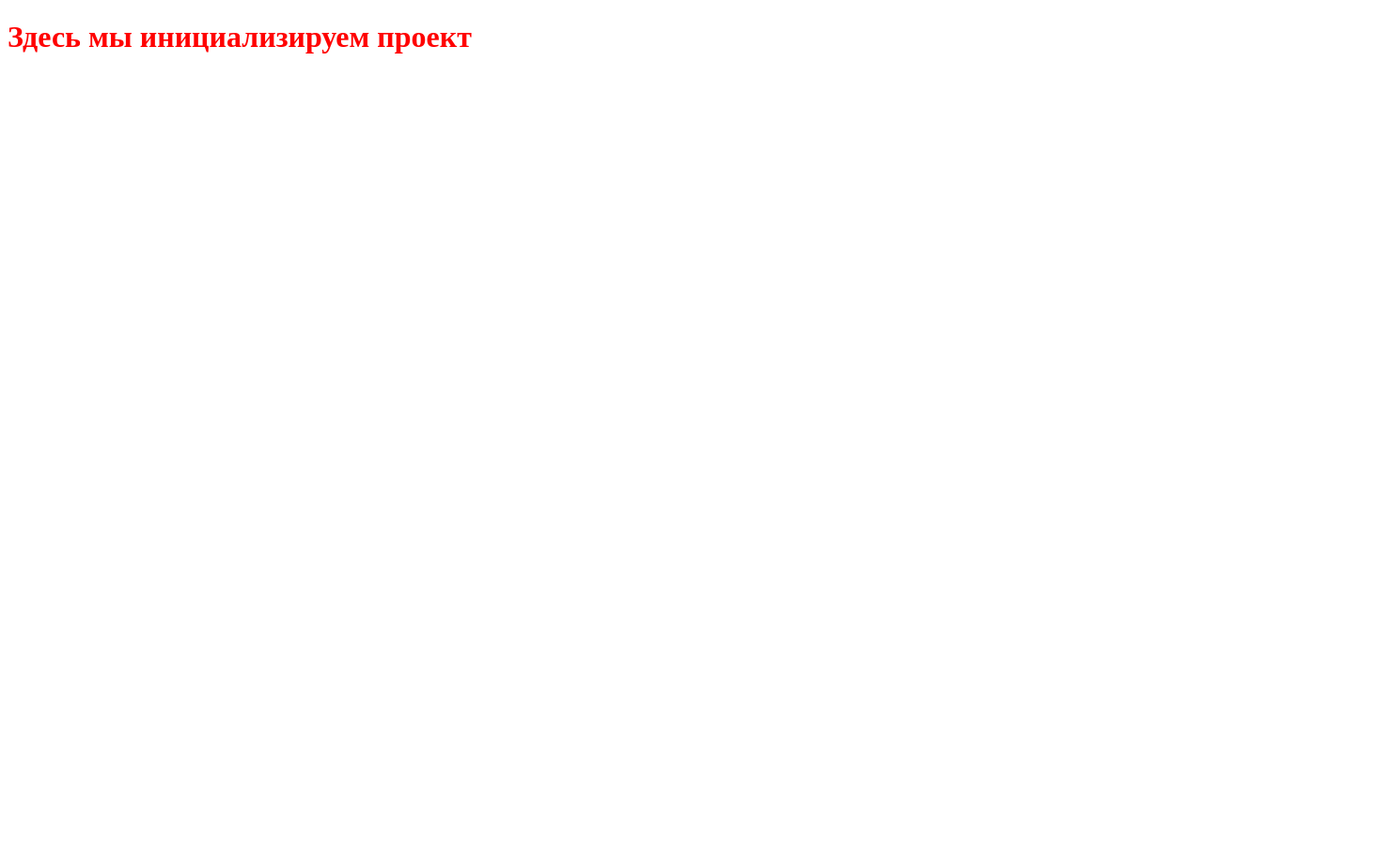
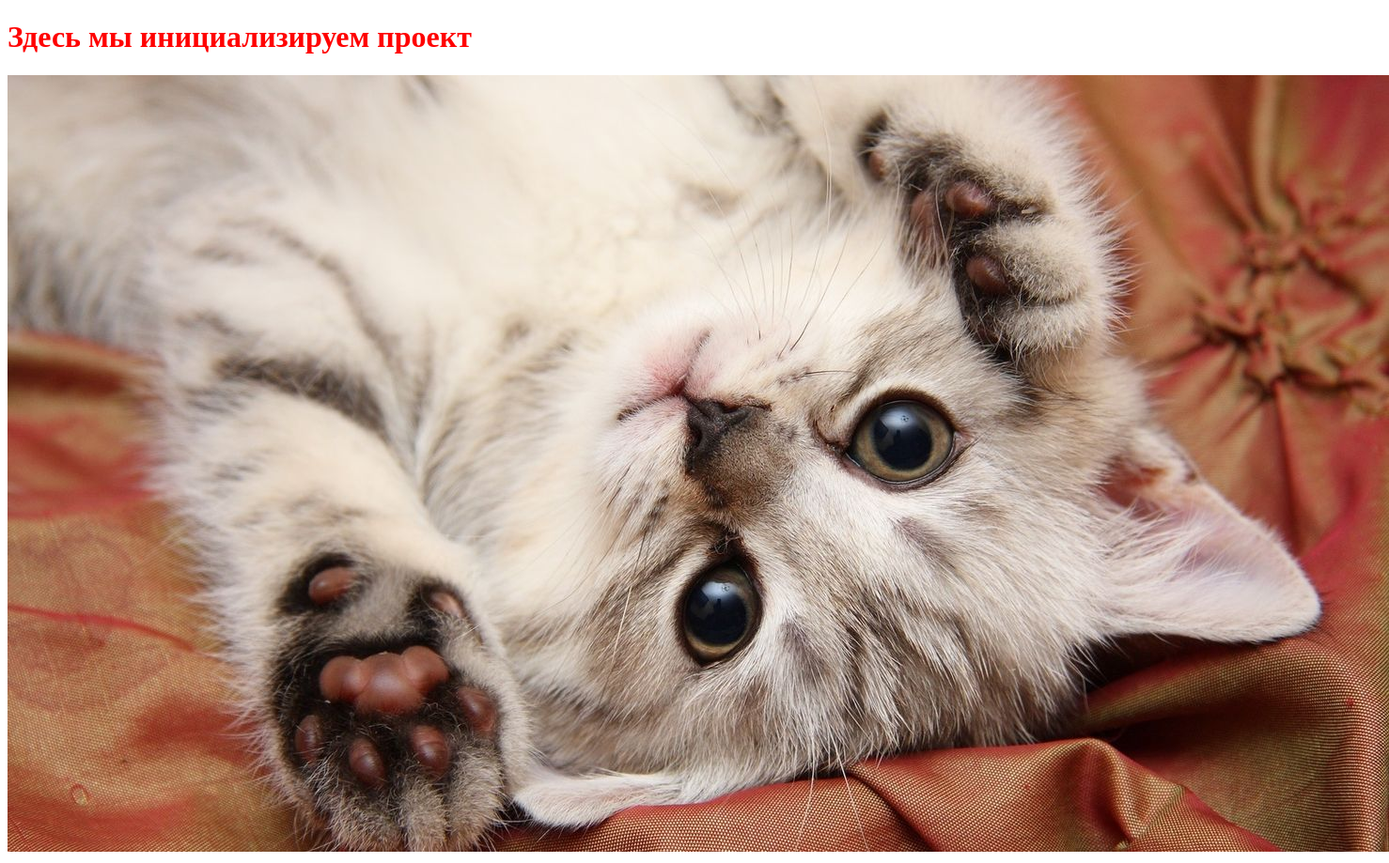
Before and after one commit to AngelinaMoon15/Module02-Test, a plain HTML site: page index.html in a window 1280 px wide. Shown: the whole page at 94% size, 1478 px wide, since content can reach past the window. Before the commit the page ends 800 px from the top, so only its background shows below. Drawn offline with Linux system fonts and the light colour scheme.

Commit message:
add image in index.html

```diff
--- a/index.html
+++ b/index.html
@@ -8,5 +8,6 @@
 </head>
 <body>
     <h1>Здесь мы инициализируем проект</h1>
+    <img src="images/fe22186dba2df35f07573604aa8a0e63.jpeg">
 </body>
 </html>
```
